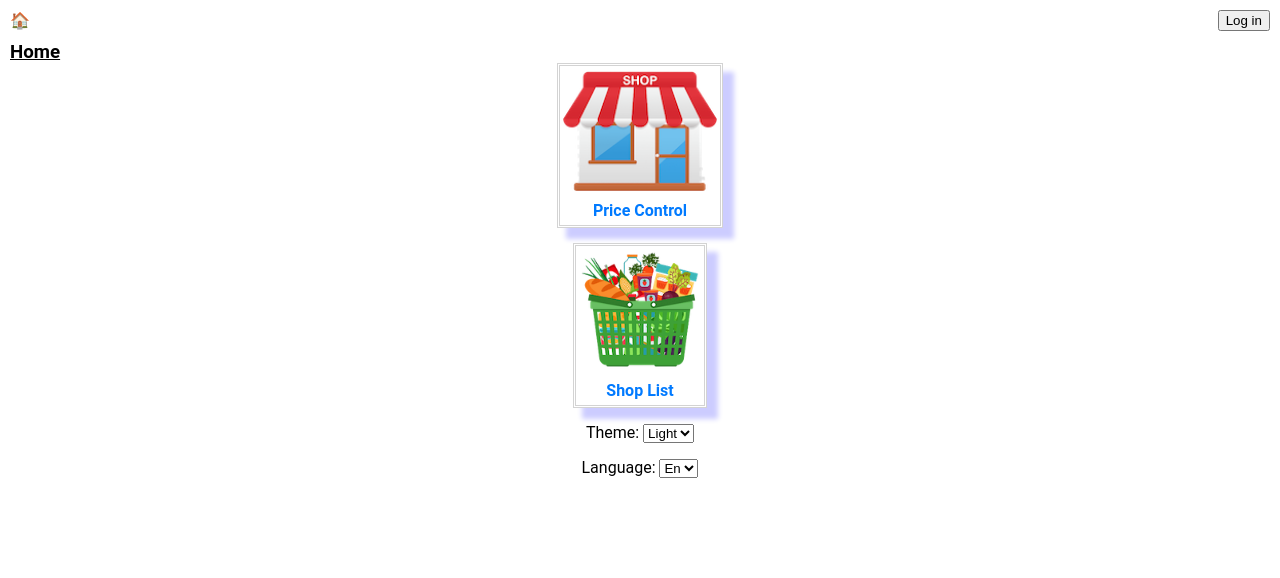
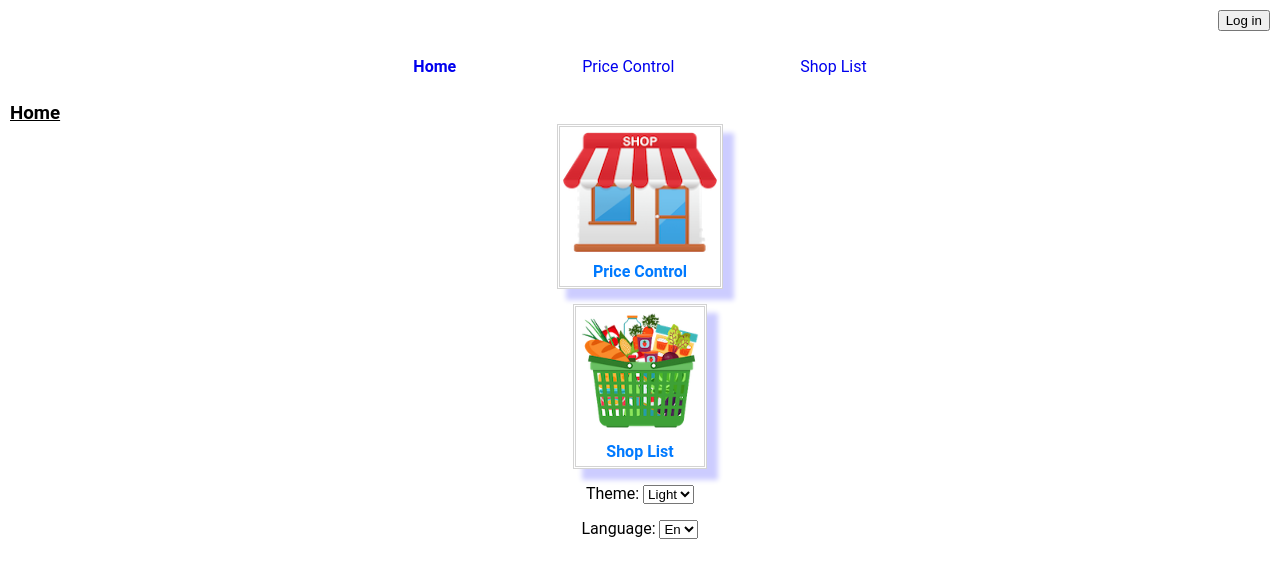
Before and after one commit to eliasgallo/shop-pricing-fe, a React app: page / in a window 1280 px wide. Shown: the top 578 px of the page. Built offline with nearby package versions, Linux system fonts and the light colour scheme.

Commit message:
feat: replace breadcrumbs with top nav bar

```diff
--- a/src/components/App.tsx
+++ b/src/components/App.tsx
@@ -6,7 +6,7 @@ import {
   createBrowserRouter,
   createRoutesFromElements,
 } from 'react-router-dom'
-import styled, { ThemeProvider, createGlobalStyle } from 'styled-components'
+import { ThemeProvider, createGlobalStyle } from 'styled-components'
 import { Provider } from 'react-redux'
 
 import {
@@ -23,7 +23,7 @@ import { PriceList } from '@pages/PriceList'
 import { ShopList } from '@pages/ShopList'
 import { ShopItemDetails } from '@pages/ShopItemDetails'
 import { PriceItemDetails } from '@pages/PriceItemDetails'
-import { BreadcrumbsTrails } from './BreadcrumbTrails'
+import { TopNavigation } from './TopNavigation'
 import { Protected } from './Protected'
 import { LoginMenu } from './LoginMenu'
 import { VerifyItem } from './VerifyItem'
@@ -40,22 +40,12 @@ const GlobalStyles = createGlobalStyle`
   }
 `
 
-const AppTopBar = styled.div`
-  display: grid;
-  grid-auto-flow: column;
-  justify-content: space-between;
-  align-items: center;
-  padding-bottom: 10px;
-`
-
 const AppRoot = (): JSX.Element => {
   return (
     <>
       <GlobalStyles />
-      <AppTopBar>
-        <BreadcrumbsTrails />
-        <LoginMenu />
-      </AppTopBar>
+      <LoginMenu />
+      <TopNavigation />
       <Outlet />
     </>
   )
--- a/src/components/BreadcrumbTrails.tsx
+++ /dev/null
@@ -1,40 +0,0 @@
-import { Fragment } from 'react'
-import { Link, useLocation } from 'react-router-dom'
-import styled from 'styled-components'
-import { useTranslation } from 'react-i18next'
-
-const LinkText = styled.span`
-  color: ${(props) => props.theme.altButtonColor};
-  text-decoration: underline;
-`
-
-export const BreadcrumbsTrails = (): JSX.Element => {
-  const location = useLocation()
-  const crumbs =
-    location.pathname === '/'
-      ? [location.pathname]
-      : location.pathname.split('/')
-  const { t } = useTranslation()
-  return (
-    <div>
-      {crumbs.map((path, index) => {
-        const linkTo = `.${crumbs.slice(0, index + 1).join('/')}`
-        const pathName = `${index > 0 ? path : t('breadcrumbs.home')}`
-        return (
-          <Fragment key={index}>
-            {crumbs.length - 1 === index ? (
-              <>{pathName}</>
-            ) : (
-              <>
-                <Link to={linkTo}>
-                  <LinkText>{pathName}</LinkText>
-                </Link>
-                {' / '}
-              </>
-            )}
-          </Fragment>
-        )
-      })}
-    </div>
-  )
-}
--- a/src/components/LoginMenu/LoginMenuComponent.tsx
+++ b/src/components/LoginMenu/LoginMenuComponent.tsx
@@ -1,10 +1,10 @@
-import { Link, useLocation } from 'react-router-dom'
+import { Link } from 'react-router-dom'
 import styled from 'styled-components'
 import { useTranslation } from 'react-i18next'
 
 const Container = styled.div<{ $invisible: boolean }>`
-  display: grid;
-  justify-items: center;
+  display: flex;
+  justify-content: end;
   visibility: ${(props) => (props.$invisible ? 'hidden' : 'visible')};
 `
 
@@ -19,12 +19,10 @@ export const LoginMenuComponent = ({
   logout,
   loggedIn,
 }: LoginMenuProps): JSX.Element => {
-  const location = useLocation()
-  const homePage = location.pathname !== '/'
   const { t } = useTranslation()
 
   return (
-    <Container $invisible={homePage}>
+    <Container $invisible={false}>
       {username && <>{`${username}✨`}</>}
       <Link to='login'>
         {loggedIn ? (
--- /dev/null
+++ b/src/components/TopNavigation.tsx
@@ -0,0 +1,45 @@
+import { NavLink } from 'react-router-dom'
+import styled from 'styled-components'
+import { useTranslation } from 'react-i18next'
+
+const Container = styled.div`
+  display: flex;
+  justify-content: center;
+  gap: 10%;
+  padding: 10px 0;
+`
+
+const PathContainer = styled(NavLink)`
+  text-decoration: none;
+  ${(props) => props.theme.secondaryButtonMixin};
+  &.active {
+    font-weight: bold;
+  }
+`
+
+const paths: {
+  title: 'home.title' | 'home.shop' | 'home.price'
+  link: string
+}[] = [
+  { title: 'home.title', link: '/' },
+  { title: 'home.price', link: '/price-control' },
+  { title: 'home.shop', link: '/shop-list' },
+]
+
+export const TopNavigation = (): JSX.Element => {
+  const { t } = useTranslation()
+  return (
+    <Container>
+      {paths.map((path) => {
+        return (
+          <PathContainer
+            key={path.link}
+            to={path.link}
+          >
+            <p>{t(path.title)}</p>
+          </PathContainer>
+        )
+      })}
+    </Container>
+  )
+}
```
